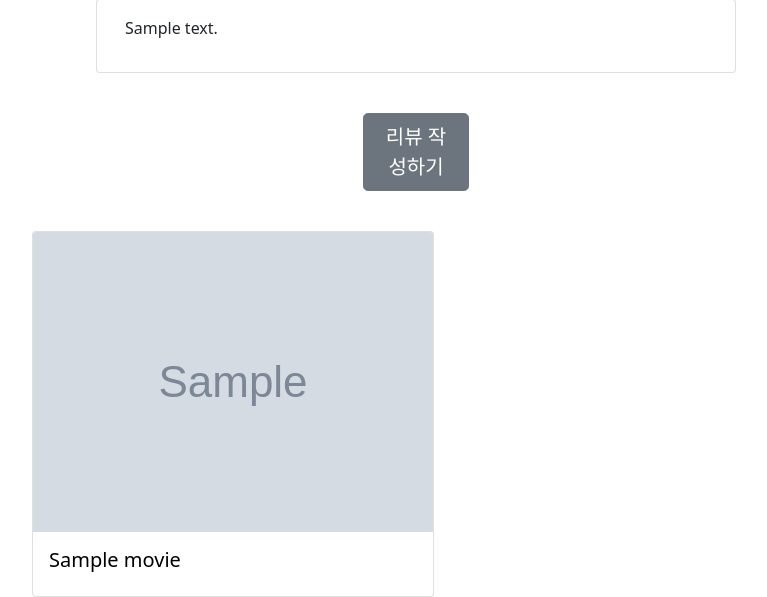
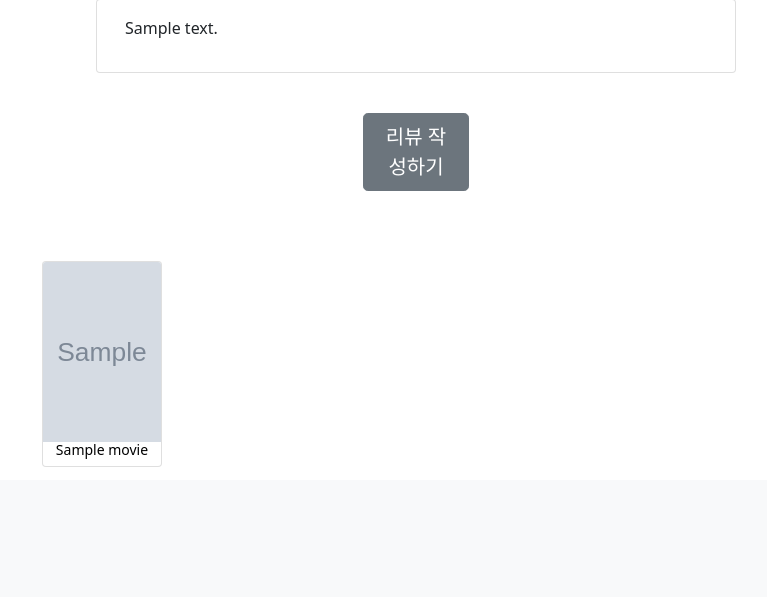
Before and after one commit to GyeongSuKim1/Watch-a-movie-N.11-Django, a Django app: template templates/movie/detail.html in a window 1280 px wide. Shown: the part 320-917 px from the top of the page, without its empty margins (224-991 px from the left). After the commit the page ends 787 px from the top, so only its background shows below. Run offline with Django 4.2, Linux system fonts and the light colour scheme; the template is opened without the code that fills it: most values are stand-ins (such as "Sample title", 1, 10 or a date in 2020); grey boxes marked "Sample" are stand-in pictures; some libraries are stand-ins or nearby versions.

Commit message:
Style: movie 화면 스타일 적용

```diff
--- a/templates/movie/detail.html
+++ b/templates/movie/detail.html
@@ -49,12 +49,12 @@
             {% if movies and recommend %}
             {% for movie in recommend %}
                 <form action="/detail/{{ movie.id }}/" method="get">
-                <div class="col">
-                    <div class="card h-100">
+                <div class="col side">
+                    <div class="card h-100 width">
                         <a href="/detail/{{ movie.id }}/">
-                        <img src="{{ movie.image }}" class="card-img-top">
-                        <div class="card-body">
-                            <h5 class="title">{{ movie.title }}</h5>
+                        <img src="{{ movie.image }}" class="card-img-top hover">
+                        <div class="card-body re">
+                            <h5 class="little-title">{{ movie.title }}</h5>
                         </div>
                         </a>
                     </div>
@@ -89,13 +89,39 @@
     .recommends{
         overflow: scroll;
         margin: auto;
+        padding-top: 20px;
     }
     .recommend {
-        width: 1600px;
-        float: left;
+        padding: 10px;
     }
     a {
         text-decoration: none;
         color: black;
     }
+    .width {
+        width: 120px;
+    }
+    .hover {
+        height: 180px;
+    }
+    .hover:hover {
+        opacity: 3;
+        transform:
+            scale(1.5)
+            translateY(10px)
+    }
+    .side {
+        padding-right: 30px;
+    }
+    .re {
+        margin: 0 auto;
+        -webkit-line-clamp: 3;
+        padding: 0;
+    }
+    .little-title {
+        font-size: 14px;
+        text-align: center;
+    }
+
+
 {% endblock %}
```
Also changed, not shown: templates/movie/home.html (+9 -1 lines).
